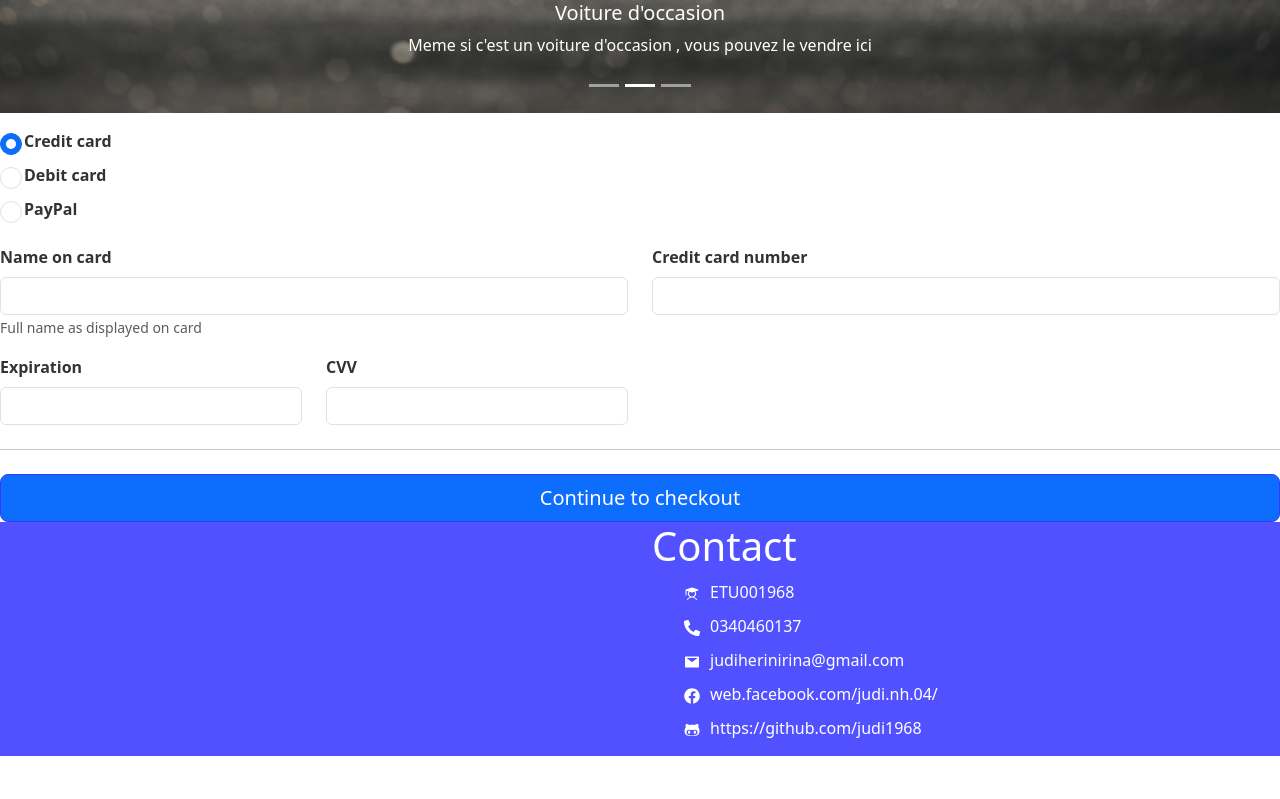
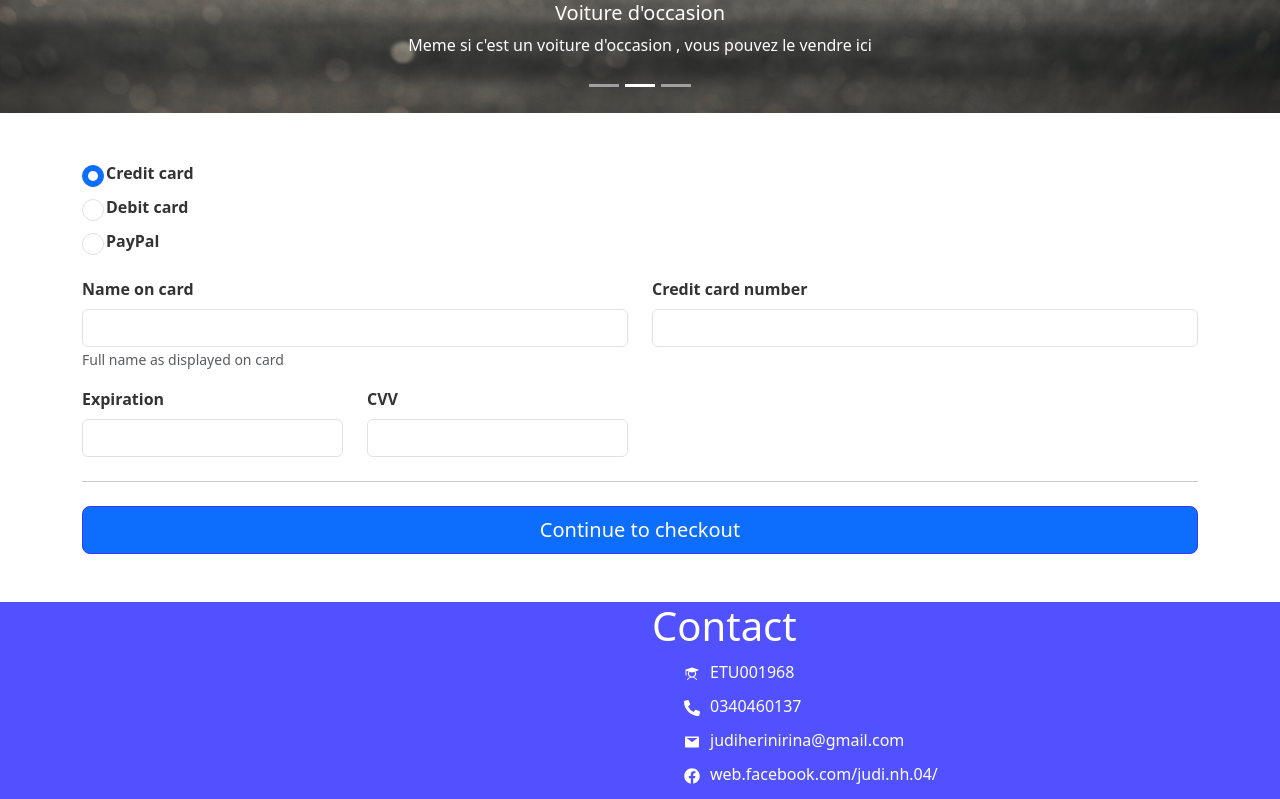
Before and after one commit to judi1968/cloud-S5-front-office-front, a React (Create React App) app: page / in a window 1280 px wide. Shown: the part 740-1539 px from the top of the page. Before the commit the page ends 1496 px from the top, so only its background shows below. Built offline with nearby package versions, Linux system fonts and the light colour scheme.

Commit message:
Update FormSearchMulitCritere.js

```diff
--- a/src/components/FormSearchMulitCritere.js
+++ b/src/components/FormSearchMulitCritere.js
@@ -1,6 +1,6 @@
 const FormSearchMulitCritere = () => {
     return(
-        <div>
+        <div className="container mt-5 pb-5">
             <form>
             <div class="my-3">
             <div class="form-check">
```
